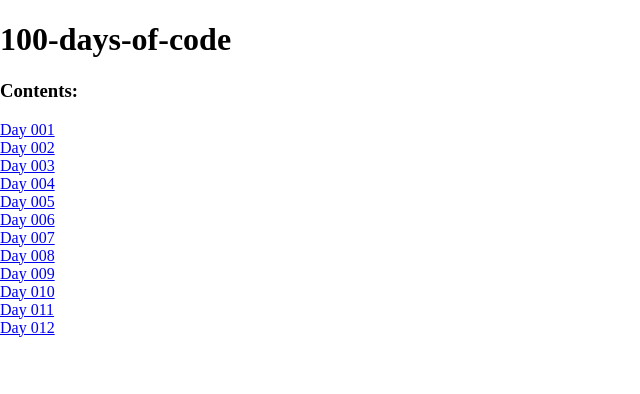
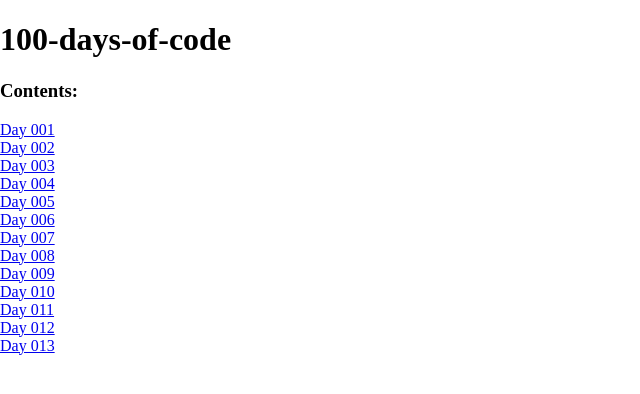
Before and after one commit to NandhiniPython/100-days-of-code, a plain HTML site: page index.html in a window 1280 px wide. Shown: the full height of the page, 0-640 px from the left. Drawn offline with Linux system fonts and the light colour scheme.

Commit message:
Add files via upload

```diff
--- a/index.html
+++ b/index.html
@@ -32,12 +32,12 @@
     <a href="day011.html">Day 011</a>
 <br>
     <a href="day012.html">Day 012</a>
-
+<br>
+    <a href="day013.html">Day 013</a>
 
 <!--
 
-<br>
-    <a href="day010.html">Day 013</a>
+
 <br>
     <a href="day010.html">Day 014</a>
 <br>
```
